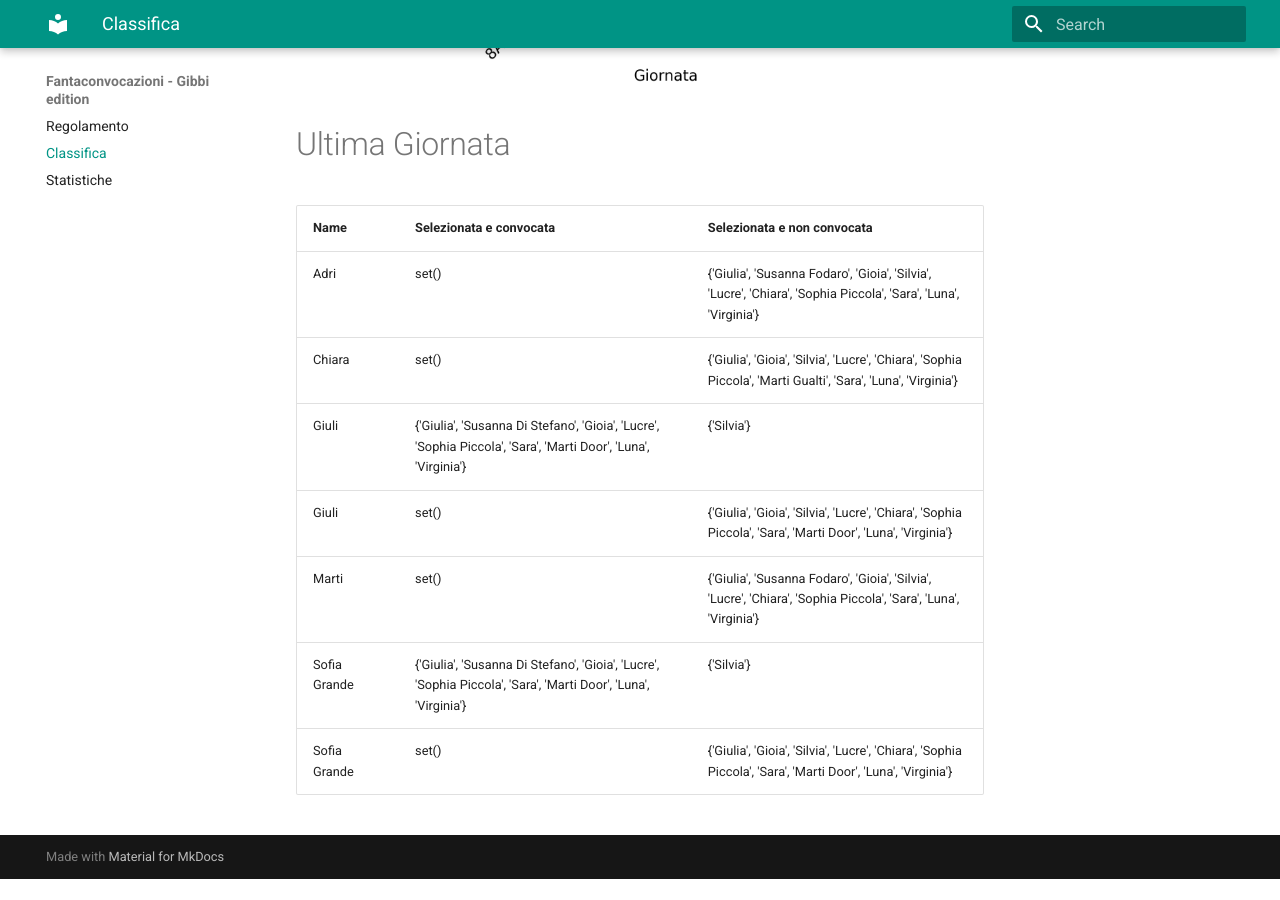
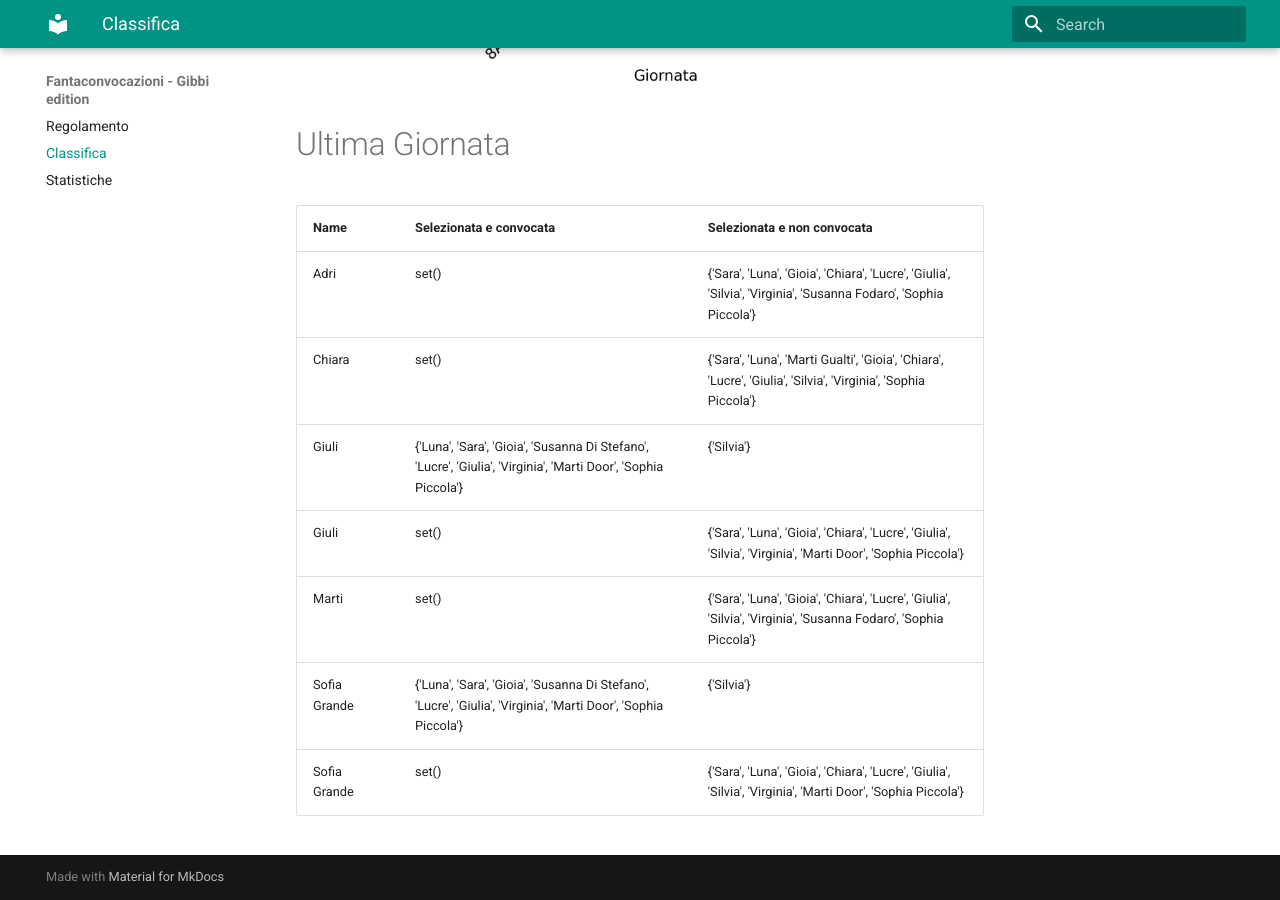
Before and after one commit to martinig94/fantagibbi, an MkDocs documentation site: the page built from docs/Classifica.md, in a window 1280 px wide and 900 px high, scrolled down 1024 px. Built offline with MkDocs 1.6.1 and Material for MkDocs 9.7.7, drawn with Linux system fonts in a browser that asks for light colours; before the commit the page ends 1903 px from its top, so only the background shows below that.

Commit message:
Auto-update from main.py

```diff
--- a/docs/Classifica.md
+++ b/docs/Classifica.md
@@ -18,11 +18,11 @@
 <!-- START_TABLE CORRECT -->
 | Name         | Selezionata e convocata                                                                                        | Selezionata e non convocata                                                                                      |
 |:-------------|:---------------------------------------------------------------------------------------------------------------|:-----------------------------------------------------------------------------------------------------------------|
-| Adri         | set()                                                                                                          | {'Giulia', 'Susanna Fodaro', 'Gioia', 'Silvia', 'Lucre', 'Chiara', 'Sophia Piccola', 'Sara', 'Luna', 'Virginia'} |
-| Chiara       | set()                                                                                                          | {'Giulia', 'Gioia', 'Silvia', 'Lucre', 'Chiara', 'Sophia Piccola', 'Marti Gualti', 'Sara', 'Luna', 'Virginia'}   |
-| Giuli        | {'Giulia', 'Susanna Di Stefano', 'Gioia', 'Lucre', 'Sophia Piccola', 'Sara', 'Marti Door', 'Luna', 'Virginia'} | {'Silvia'}                                                                                                       |
-| Giuli        | set()                                                                                                          | {'Giulia', 'Gioia', 'Silvia', 'Lucre', 'Chiara', 'Sophia Piccola', 'Sara', 'Marti Door', 'Luna', 'Virginia'}     |
-| Marti        | set()                                                                                                          | {'Giulia', 'Susanna Fodaro', 'Gioia', 'Silvia', 'Lucre', 'Chiara', 'Sophia Piccola', 'Sara', 'Luna', 'Virginia'} |
-| Sofia Grande | {'Giulia', 'Susanna Di Stefano', 'Gioia', 'Lucre', 'Sophia Piccola', 'Sara', 'Marti Door', 'Luna', 'Virginia'} | {'Silvia'}                                                                                                       |
-| Sofia Grande | set()                                                                                                          | {'Giulia', 'Gioia', 'Silvia', 'Lucre', 'Chiara', 'Sophia Piccola', 'Sara', 'Marti Door', 'Luna', 'Virginia'}     |
+| Adri         | set()                                                                                                          | {'Sara', 'Luna', 'Gioia', 'Chiara', 'Lucre', 'Giulia', 'Silvia', 'Virginia', 'Susanna Fodaro', 'Sophia Piccola'} |
+| Chiara       | set()                                                                                                          | {'Sara', 'Luna', 'Marti Gualti', 'Gioia', 'Chiara', 'Lucre', 'Giulia', 'Silvia', 'Virginia', 'Sophia Piccola'}   |
+| Giuli        | {'Luna', 'Sara', 'Gioia', 'Susanna Di Stefano', 'Lucre', 'Giulia', 'Virginia', 'Marti Door', 'Sophia Piccola'} | {'Silvia'}                                                                                                       |
+| Giuli        | set()                                                                                                          | {'Sara', 'Luna', 'Gioia', 'Chiara', 'Lucre', 'Giulia', 'Silvia', 'Virginia', 'Marti Door', 'Sophia Piccola'}     |
+| Marti        | set()                                                                                                          | {'Sara', 'Luna', 'Gioia', 'Chiara', 'Lucre', 'Giulia', 'Silvia', 'Virginia', 'Susanna Fodaro', 'Sophia Piccola'} |
+| Sofia Grande | {'Luna', 'Sara', 'Gioia', 'Susanna Di Stefano', 'Lucre', 'Giulia', 'Virginia', 'Marti Door', 'Sophia Piccola'} | {'Silvia'}                                                                                                       |
+| Sofia Grande | set()                                                                                                          | {'Sara', 'Luna', 'Gioia', 'Chiara', 'Lucre', 'Giulia', 'Silvia', 'Virginia', 'Marti Door', 'Sophia Piccola'}     |
 <!-- END_TABLE CORRECT -->
```
